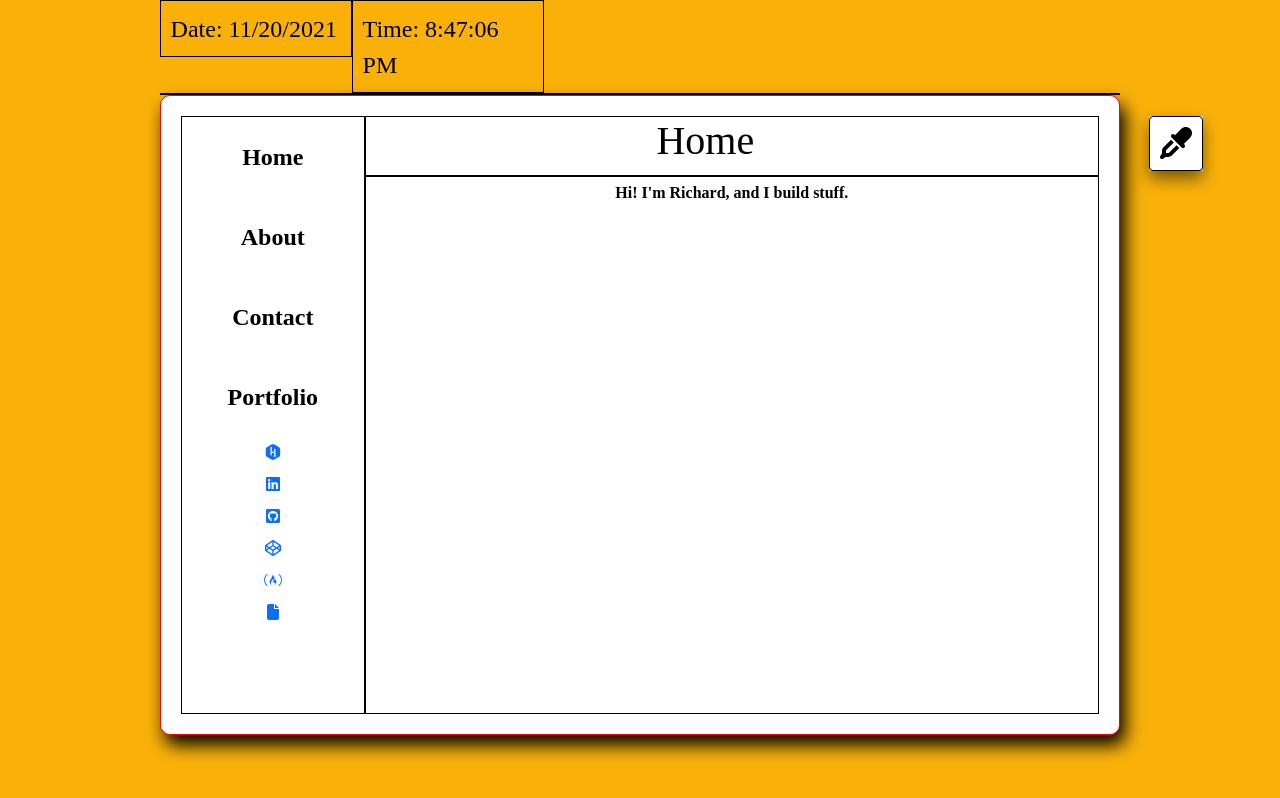
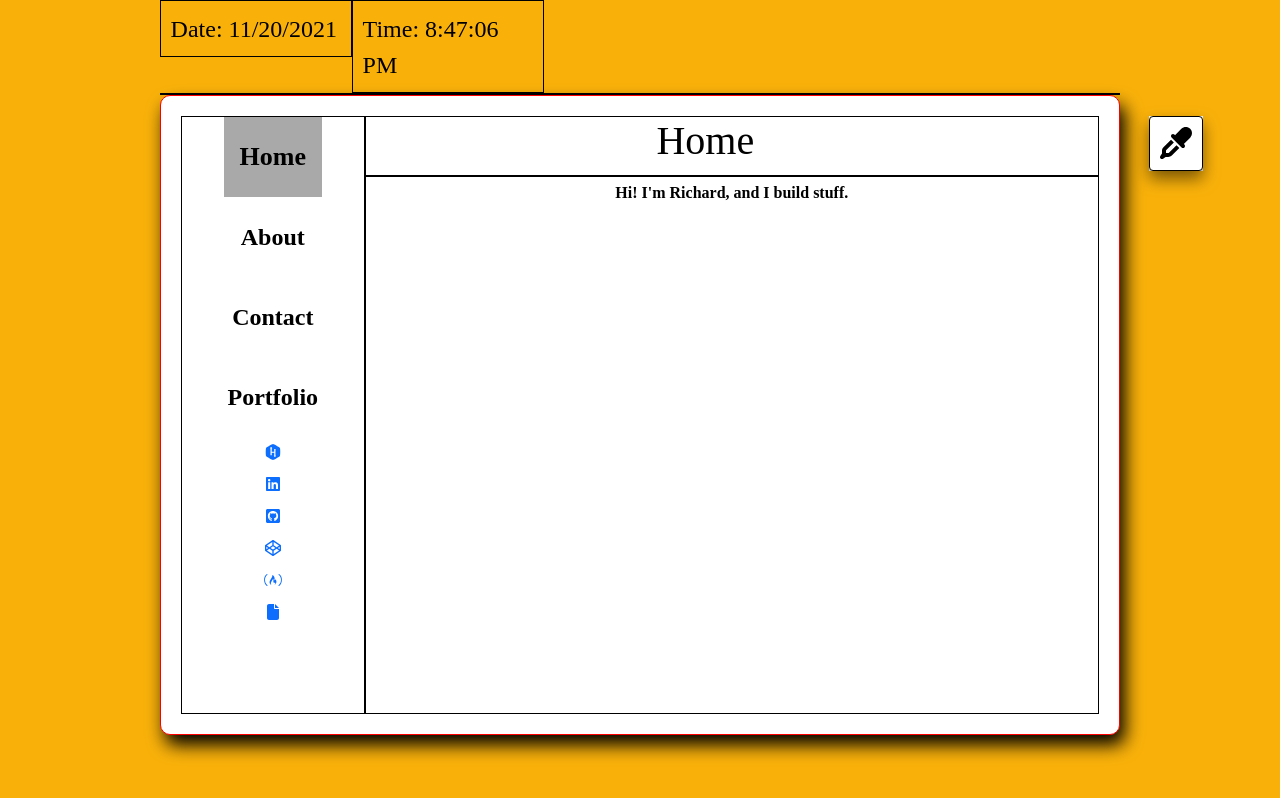
Before and after one commit to raseward14/Responsive-Portfolio, a React (Create React App) app in the folder client/: page / in a window 1280 px wide. In both pictures the pointer is over the link "Home". Built offline with nearby package versions, Linux system fonts and the light colour scheme; a web font is replaced by a local one.

Commit message:
added hover class to navlinks

```diff
--- a/client/src/components/Navbar/style.css
+++ b/client/src/components/Navbar/style.css
@@ -10,6 +10,11 @@
     color:black !important;
     background-color: white;
     font-size: 24px;
+}
+.nav-link:hover{
+    color:black !important;
+    background-color: darkgrey;
+    font-size: 26px;
 }
 .menu-button {
     display: none;
```
